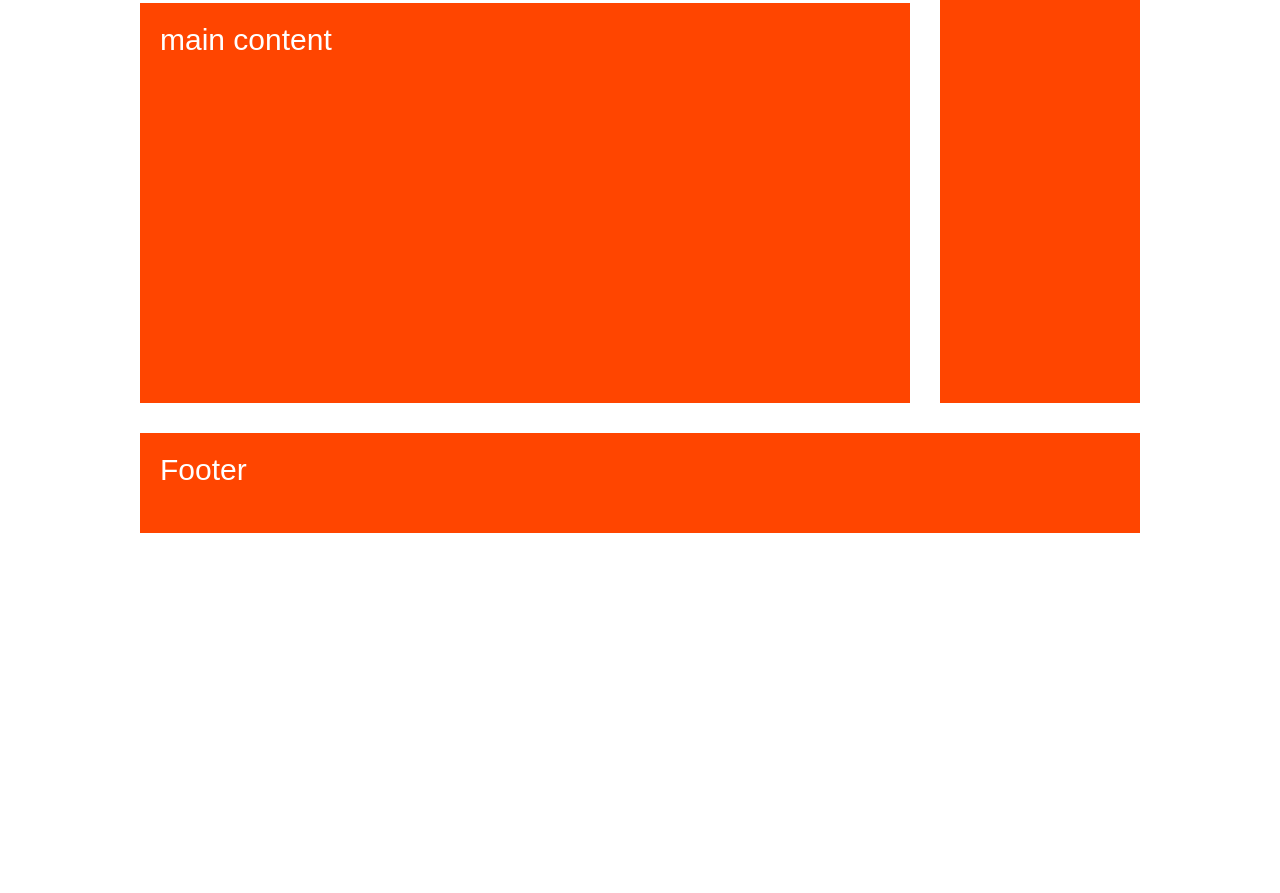
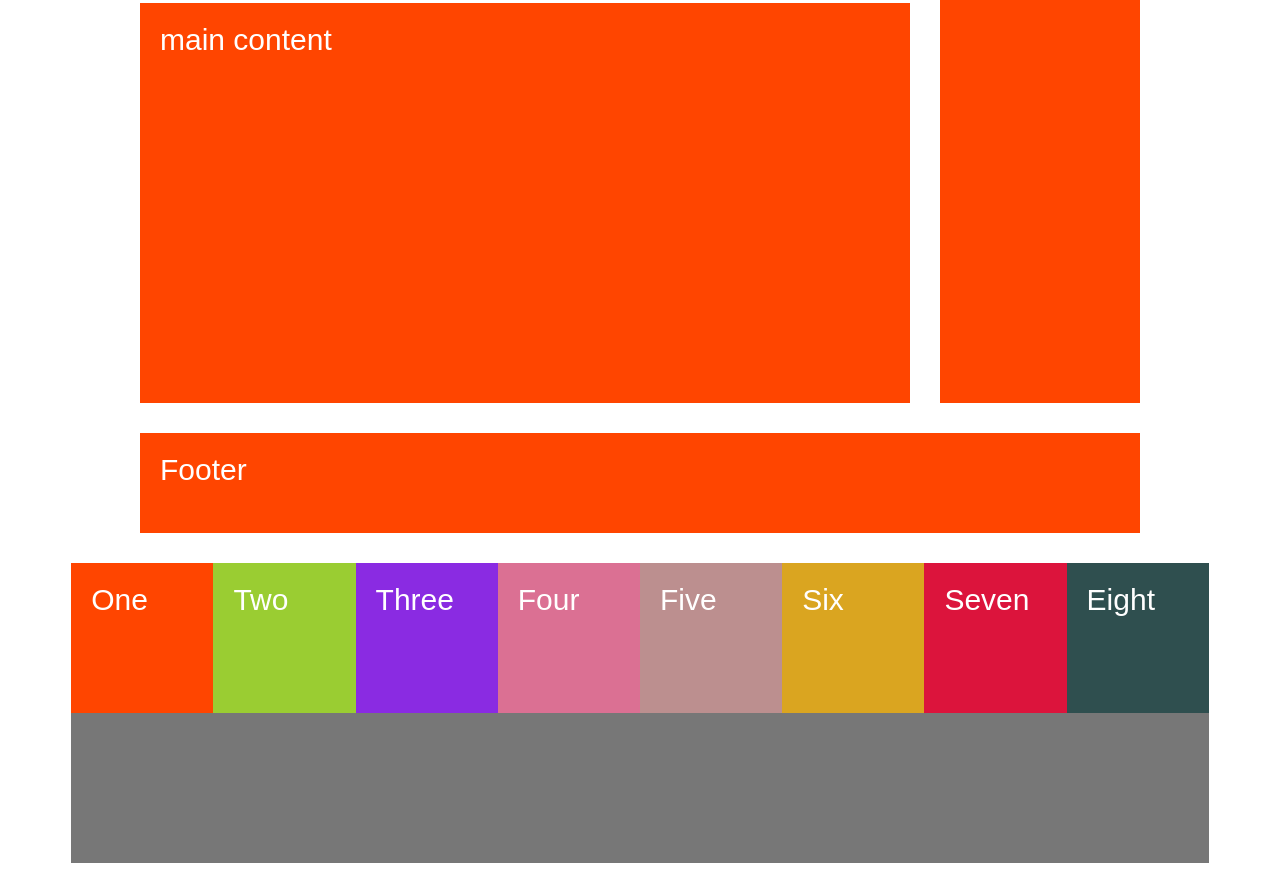
Before and after one commit to CocoTapi/advanced-css-and-sass, a plain HTML site: page Grid/index.html in a window 1280 px wide. Shown: the part 1417-2310 px from the top of the page. Before the commit the page ends 1980 px from the top, so only its background shows below. Drawn offline with Linux system fonts and the light colour scheme.

Commit message:
add grid features

```diff
--- a/Grid/index.html
+++ b/Grid/index.html
@@ -33,5 +33,16 @@
         <footer class="footer">Footer</footer>
 
     </div>
+
+    <div class="example">
+        <div class="cell cell--1">One</div>
+        <div class="cell cell--2">Two</div>
+        <div class="cell cell--3">Three</div>
+        <div class="cell cell--4">Four</div>
+        <div class="cell cell--5">Five</div>
+        <div class="cell cell--6">Six</div>
+        <div class="cell cell--7">Seven</div>
+        <div class="cell cell--8">Eight</div>
+    </div>
 </body>
 </html>
--- a/Grid/style.css
+++ b/Grid/style.css
@@ -116,3 +116,92 @@
 .footer {
     grid-column: 1 / -1;
 }
+
+.example {
+    width: 1000px;
+    margin: 30px auto;
+    background-color: #777;
+
+    display: grid;
+    /* grid-gap: 30px; */
+
+    /* set the size of implicit rows/columns */
+    /* grid-auto-rows: 80px;
+    grid-auto-flow: row dense;
+    grid-auto-columns: .5fr; */
+
+    /* align grid tracks to grid container */
+    /* grid-template-rows: repeat(2, 100px);
+    grid-template-columns: repeat(2, 200px); */
+
+    /* height: 1000px; */
+
+    /* align grid items to grid area */
+    /* justify-content: space-evenly;
+    align-content: center;
+
+    text-align: center; */
+
+    /* define explicit grid */
+    /* grid-template-rows: repeat(2, 150px); */
+    /* max-content: fill the space of only content without any line breaks */
+    /* grid-template-columns: max-content 1fr 1fr min-content;
+
+    grid-template-rows: repeat(2, min-content);
+    grid-template-rows: 150px min-content; */
+
+    width: 90%;
+
+    /* at least 150px high and also min-content */
+    /* grid-template-rows: repeat(2, minmax(150px, min-content)); */
+    /* the first one is always 200px */
+    /* grid-template-columns: minmax(200px, 1fr) repeat(3, 1fr); */
+
+
+
+    /* using auto-fill and auto-fit */
+    grid-template-rows: repeat(2, minmax(150px, min-content));
+
+    /* auto-fill creates as many tracks with the desired width. example container is 1000px so 1000 / 100 = 10 tracks */
+    grid-template-columns: repeat(auto-fill, 100px);
+
+    /* looks like same as above but it only makes 8 tracks. each track is same size as above */
+    /* grid-template-columns: repeat(auto-fit, 100px); */
+
+    /* create 8 tracks and occupies entire space. each column has at least 100px */
+    /* if all columns doesn't fit in one line while keep having 100px, they make 7 columns and the last one goes to the next row */
+    grid-template-columns: repeat(auto-fit, minmax(100px, 1fr));
+
+    /* all has at least 150px height */
+    grid-auto-rows: 150px;
+
+
+
+}
+
+.example > * {
+    background-color: skyblue;
+    padding: 20px;
+    color: white;
+    font-size: 30px;
+    font-family: sans-serif;
+}
+
+/* .cell--6 {
+    grid-row: 3 / span 2;
+    grid-column: 2 / 3;
+}
+
+.cell--7 {
+    grid-row: 5 / 6;
+    grid-column: 1 / span 2;
+} */
+
+.cell--1 { background-color: orangered; }
+.cell--2 { background-color: yellowgreen; }
+.cell--3 { background-color: blueviolet; }
+.cell--4 { background-color: palevioletred; }
+.cell--5 { background-color: rosybrown; }
+.cell--6 { background-color: goldenrod; }
+.cell--7 { background-color: crimson; }
+.cell--8 { background-color: darkslategray; }
```
